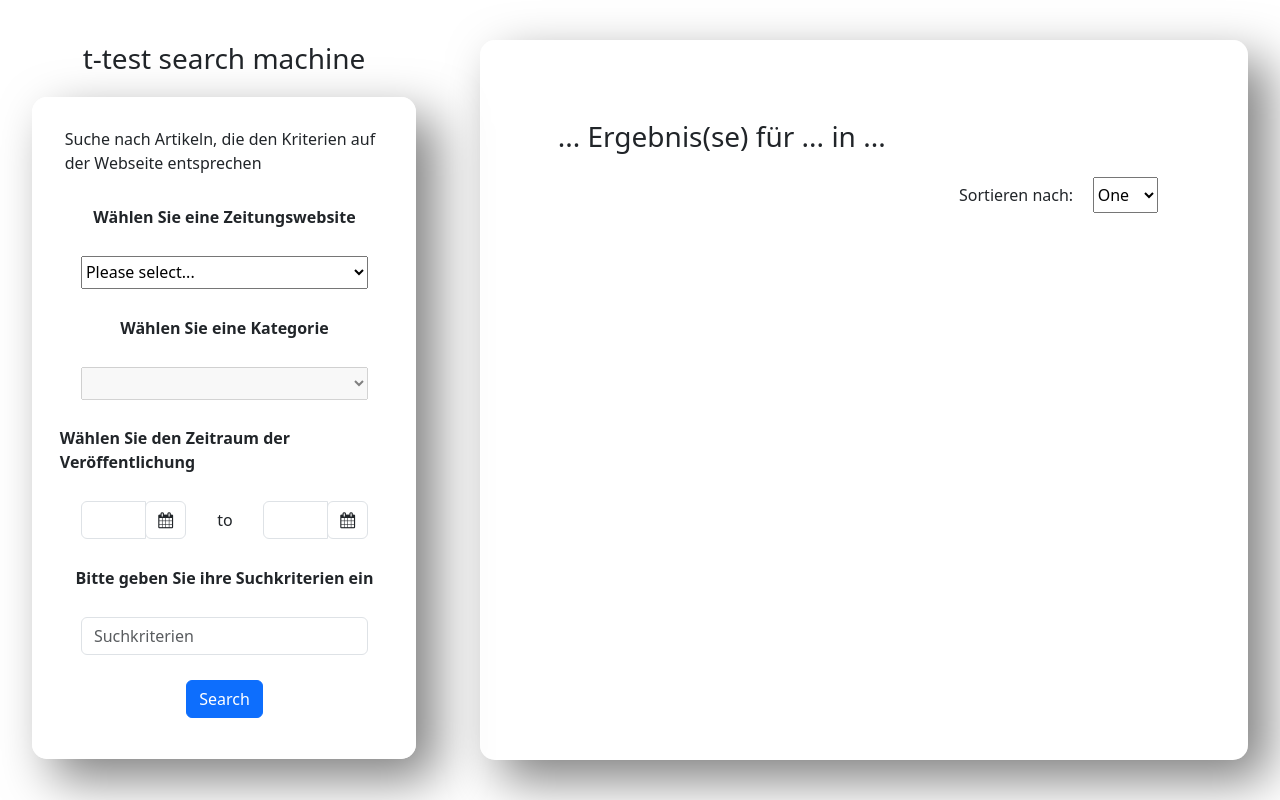
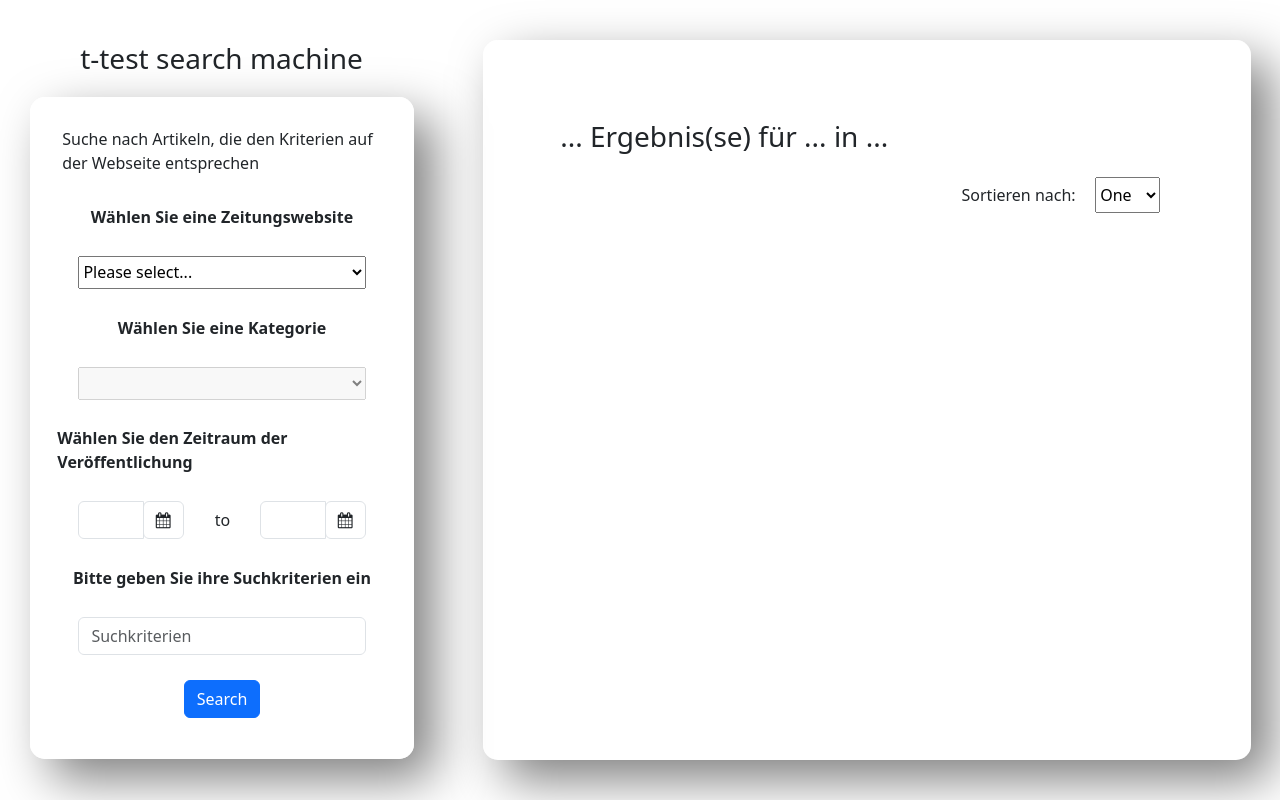
Before and after one commit to heiheihei238/SearchMachine, a Django app: page /bmc/search/ in a window 1280 px wide. Run offline with Django 4.2, Linux system fonts and the light colour scheme; lists and menus that the app fills with data are empty.

Commit message:
adapt to high rate

```diff
--- a/bmc/static/bmc/style.css
+++ b/bmc/static/bmc/style.css
@@ -9,11 +9,14 @@
     display: flex;
     justify-content: space-around;
     align-items: center;
+    overflow: scroll;
 }
 
 .container_left {
     height: 90vh;
     width: 30vw;
+    min-width: 300px;
+    margin-right: 10px;
     display: flex;
     justify-content: center;
     flex-direction: column;
@@ -38,7 +41,8 @@
     border-radius: 15px;
     box-shadow: 20px 20px 50px rgba(0,0,0,0.5);
     border-top: 1px solid rgba(255,255,255,0.5);
-    border-left: 1px solid rgba(255,255,255,0.5)
+    border-left: 1px solid rgba(255,255,255,0.5);
+    overflow: scroll;
 }
 
 .container_left_main_intro {
@@ -58,11 +62,13 @@
 .container_left_main_select {
     width: 75%;
     height: 5%;
+    min-height: 5%;
 }
 
 .container_right {
     height: 90vh;
     width: 60vw;
+    min-width: 600px;
     display: flex;
     flex-direction: column;
     justify-content: center;
--- a/bmc/templates/bmc/searchMachine.html
+++ b/bmc/templates/bmc/searchMachine.html
@@ -80,7 +80,7 @@
             <div class="container_left_main_select">
                 <input type="text" class="form-control" placeholder="Suchkriterien" aria-label="Suchkriterien" aria-describedby="basic-addon1" id="keriterien">
             </div>
-            <button class="btn btn-primary" style="margin-top: 30px" type="submit" id="search">Search</button>
+            <button class="btn btn-primary" style="margin-top: 30px; margin-bottom: 20px" type="submit" id="search">Search</button>
         </div>
     </div>
 
--- a/bmc/views.py
+++ b/bmc/views.py
@@ -11,8 +11,7 @@ def search(request):
 def afterselect(request):
     selected = request.GET['value']
     if selected == 'One':
-        # res = {"1.1": "1.1", "1.2": "1.2", "1.3": "1.3", "1.4": "1.4"}
-        res = "['1.1', '1.2', '1.3', '1.4']"
+        res = {"1.1": "1.1", "1.2": "1.2", "1.3": "1.3", "1.4": "1.4"}
         return HttpResponse(res)
     elif selected == 'Two':
         res = {"2.1": "2.1", "2.2": "2.2", "2.3": "2.3", "2.4": "2.4"}
@@ -26,8 +25,10 @@ def result(request):
     selectedWeb = request.GET['selectedWeb']
     selectedKat = request.GET['selectedKat']
     kriterien = request.GET['kriterien']
-    print(request.GET['start'])
+    start = request.GET['start']
+    print(start)
     print(request.GET['end'])
+    print(type(start))
     # 这里写爬虫代码
     results = {'result1': 'result1', 'result2': 'result2', 'result3': 'result3'}
     searchresult = {'results': results, 'resultnumber': len(results), 'kriterien': kriterien, 'selectedKat': selectedKat}
```
